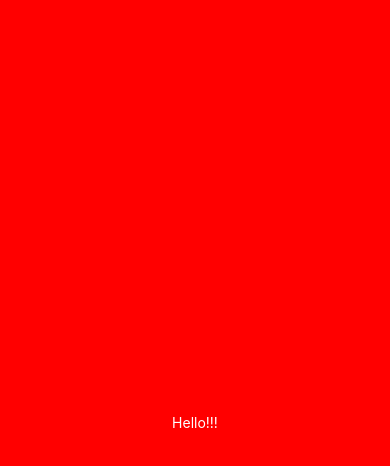
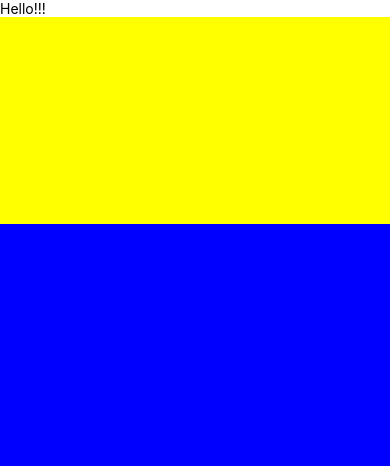
Before and after one commit to gunwoongPark/fokin-weather, a React Native app: screen / in a window 390 px wide. Shown: the top 466 px of the page. Built offline with nearby package versions, Linux system fonts and the light colour scheme.

Commit message:
Laouts with Flexbox in React Native

```diff
--- a/App.js
+++ b/App.js
@@ -6,6 +6,8 @@
   return (
     <View style={styles.container}>
       <Text style={styles.text}>Hello!!!</Text>
+      <View style={styles.yellowView} />
+      <View style={styles.blueView} />
       <StatusBar style="auto" />
     </View>
   );
@@ -14,11 +16,10 @@
 const styles = StyleSheet.create({
   container: {
     flex: 1,
-    backgroundColor: "red",
-    alignItems: "center",
-    justifyContent: "center",
   },
-  text: {
-    color: "white",
+  yellowView: {
+    flex: 1,
+    backgroundColor: "yellow",
   },
+  blueView: { flex: 3, backgroundColor: "blue" },
 });
```
